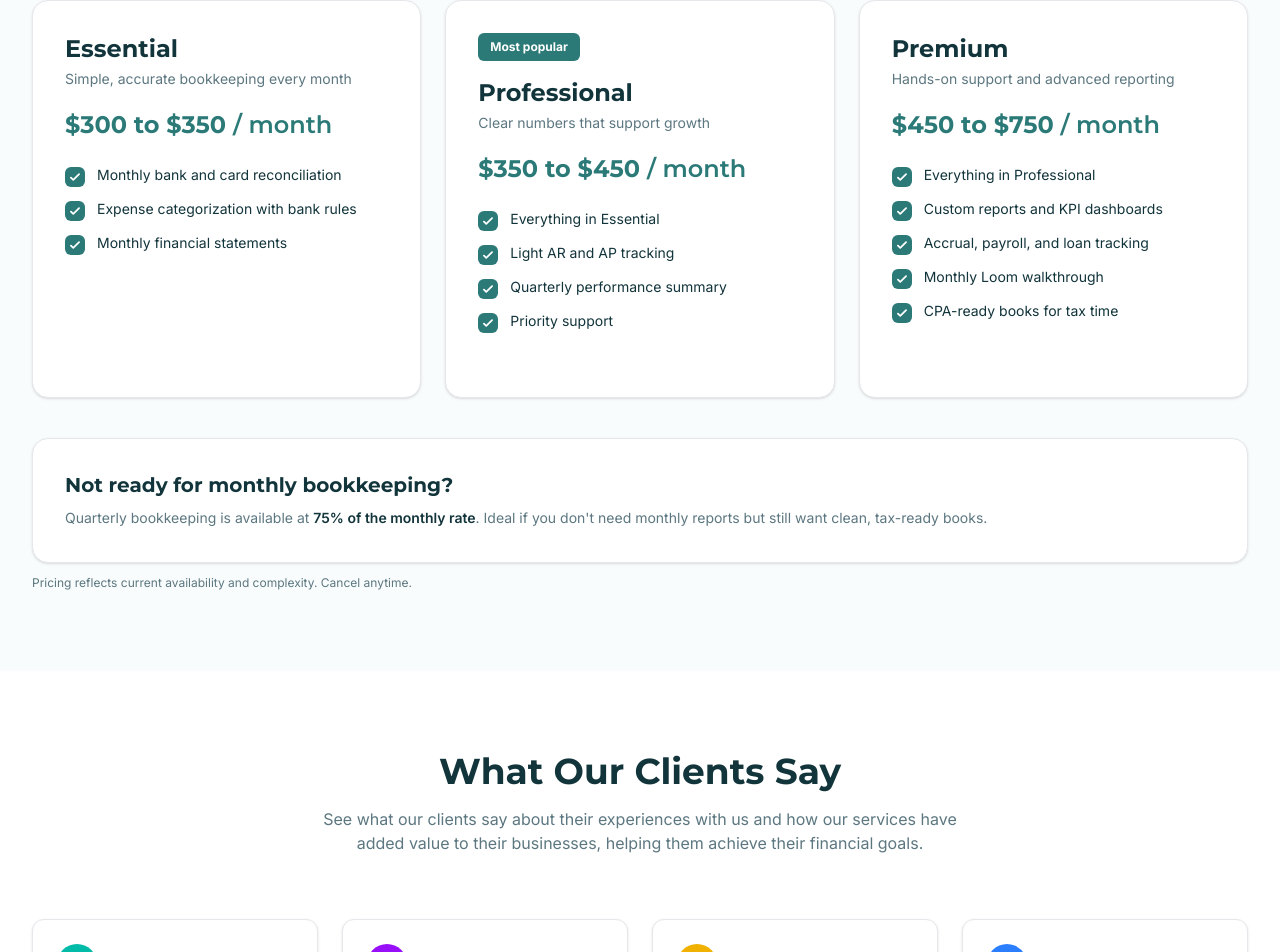
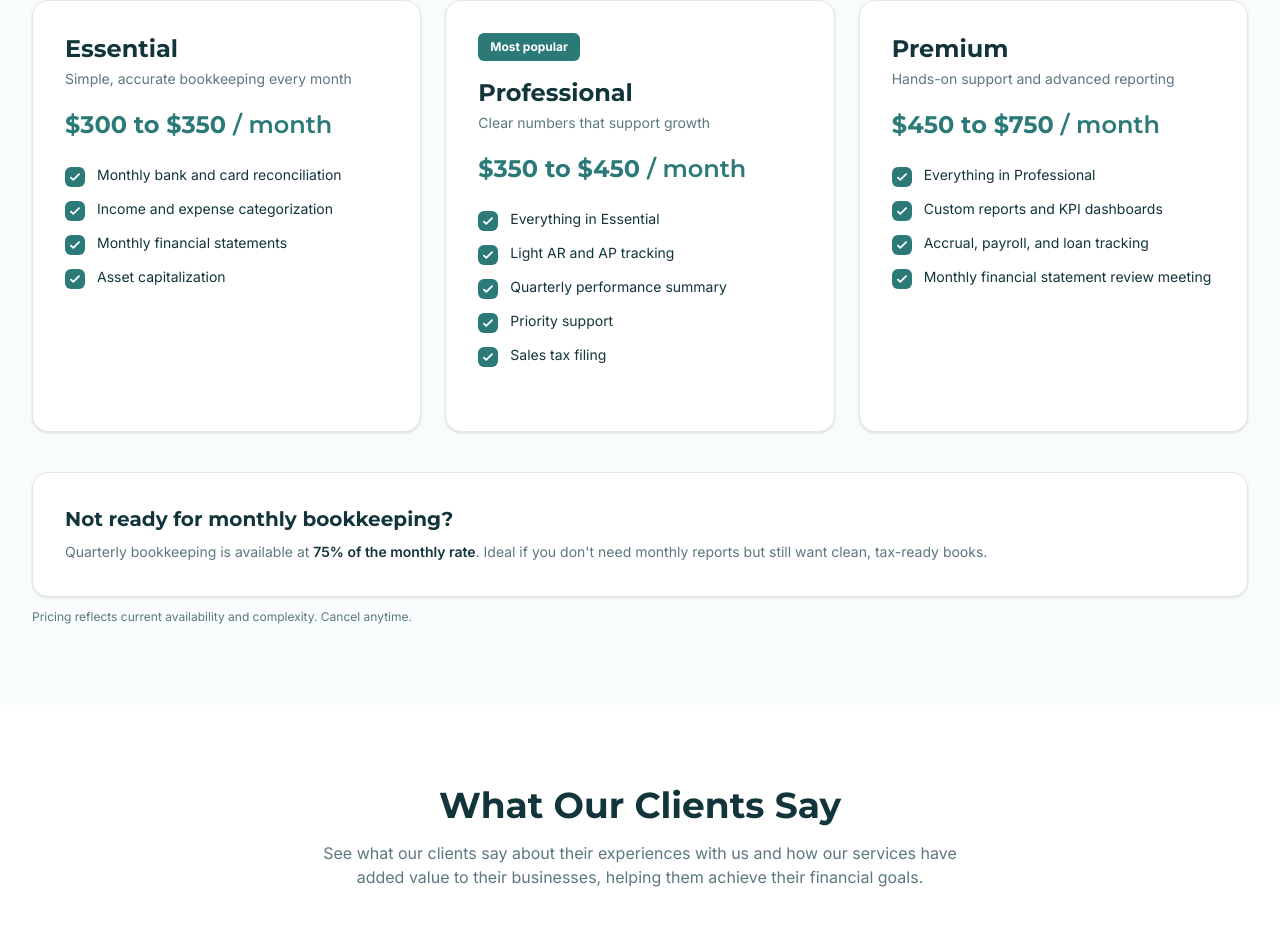
Before and after one commit to ch444444/Bookeeping, a Next.js app: page / in a window 1280 px wide. Shown: the part 1798-2750 px from the top of the page. Built offline with nearby package versions, Linux system fonts and the light colour scheme.

Commit message:
Update pricing bucket feature bullets across Essential, Professional, Premium

```diff
--- a/src/app/page.tsx
+++ b/src/app/page.tsx
@@ -53,8 +53,9 @@ const pricingTiers = [
     price: "$300 to $350",
     features: [
       "Monthly bank and card reconciliation",
-      "Expense categorization with bank rules",
+      "Income and expense categorization",
       "Monthly financial statements",
+      "Asset capitalization",
     ],
     footer: "Best for freelancers and solo owners under $100k revenue",
   },
@@ -68,6 +69,7 @@ const pricingTiers = [
       "Light AR and AP tracking",
       "Quarterly performance summary",
       "Priority support",
+      "Sales tax filing",
     ],
     footer: "Best for growing businesses with multiple accounts",
   },
@@ -79,8 +81,7 @@ const pricingTiers = [
       "Everything in Professional",
       "Custom reports and KPI dashboards",
       "Accrual, payroll, and loan tracking",
-      "Monthly Loom walkthrough",
-      "CPA-ready books for tax time",
+      "Monthly financial statement review meeting",
     ],
     footer: "Best for established or multi-entity businesses",
   },
```
